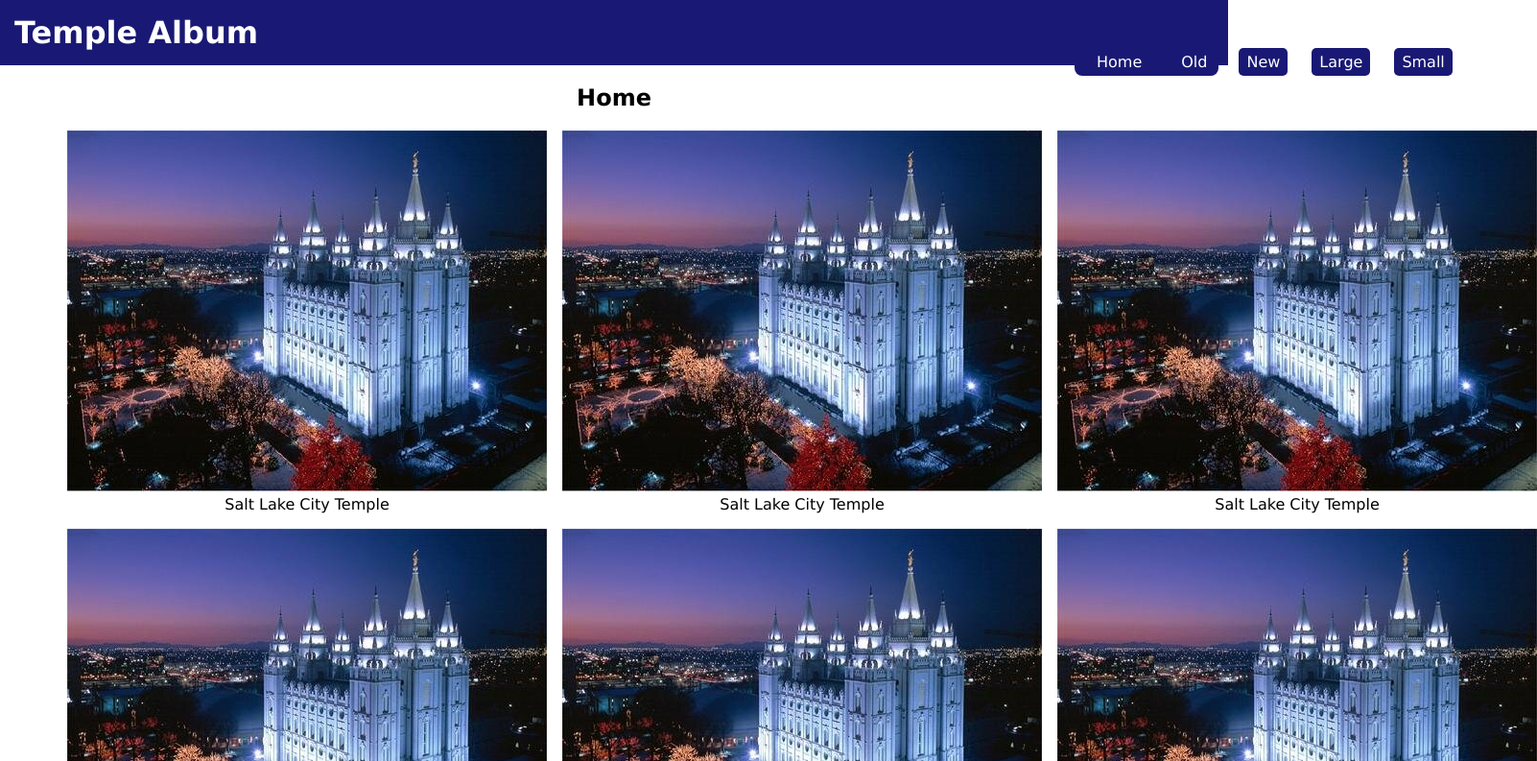
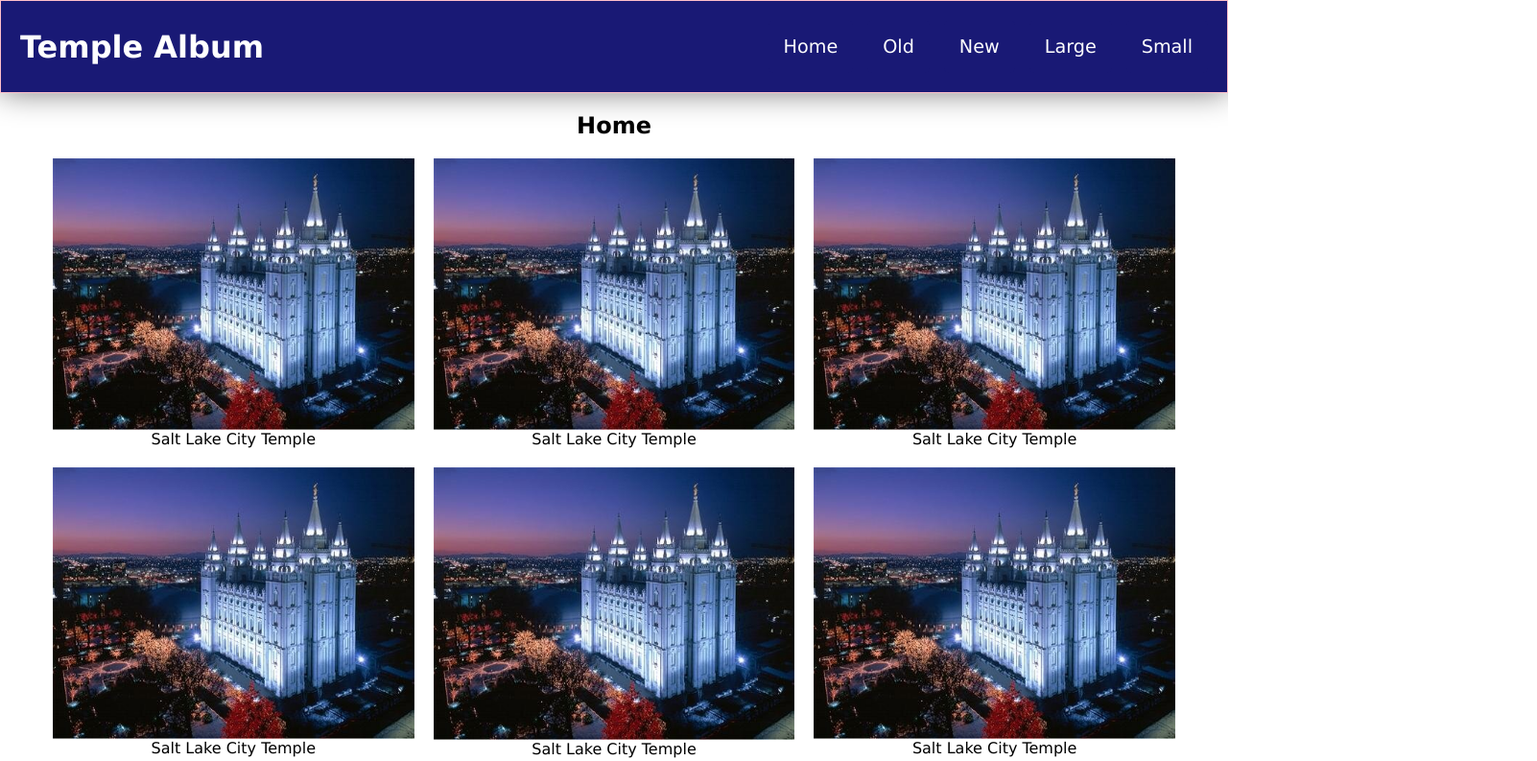
Before and after one commit to mckinleyks/wdd131, a plain HTML site: page temples.html in a window 1280 px wide. Shown: the top 793 px of the page at 96% size, 1602 px wide, since content can reach past the window. Drawn offline with Linux system fonts and the light colour scheme.

Commit message:
large screen updated

```diff
--- a/scripts/temples.js
+++ b/scripts/temples.js
@@ -1,30 +1,45 @@
+document.addEventListener("DOMContentLoaded", function() {
     const hamburgerButton = document.getElementById("hamburger");
     const menu = document.getElementById("menu");
     const closeButton = document.getElementById("close");
 
+
+
+    if (hamburgerButton && menu && closeButton) {
         hamburgerButton.addEventListener("click", () => {
             if (menu.classList.contains("hidden")) {
                 menu.classList.remove("hidden");
                 menu.classList.add("visible");
-        hamburgerButton.innerHTML = "&#10006;";
+                hamburgerButton.style.display = "none";
+                closeButton.style.display = "block";
+
             } else {
                 menu.classList.remove("visible");
                 menu.classList.add("hidden");
-        hamburgerButton.innerHTML = "&#9776";
+                hamburgerButton.style.display = "block";
+                closeButton.style.display = "none";
             }
         });
 
         closeButton.addEventListener("click", () => {
             menu.classList.remove("visible");
             menu.classList.add("hidden");
-    hamburgerButton.innerHTML = "&#9776;";
-})
+            hamburgerButton.style.display = "block";
+            closeButton.style.display = "none";
+        });
+
+    } else {
+        console.error("Elements not found: hamburgerButton, menu, or closeButton");
+    }
 
     const yearElement = document.getElementById("year");
     const currentYear = new Date().getFullYear();
+    if (yearElement) {
         yearElement.textContent = currentYear;
+    } else {
+        console.log("Element with ID 'year' not found.");
+    }
 
-document.addEventListener("DOMContentLoaded", function() {
     const lastModifiedElement = document.getElementById("last-modified");
     if (lastModifiedElement) {
         const lastModifiedDate = document.lastModified;
@@ -32,5 +47,4 @@ document.addEventListener("DOMContentLoaded", function() {
     } else {
         console.log("Element with ID 'last-modified' not found.");
     }
-
 });
--- a/styles/temples-large.css
+++ b/styles/temples-large.css
@@ -1,45 +1,166 @@
-#menu, #menu ul {
+* {
     margin: 0;
     padding: 0;
-    list-style: none;
+    box-sizing: border-box;
 }
 
-#menu {
+
+body  {
+    font-family: 'Lucida Sans', 'Lucida Sans Regular', 'Lucida Grande', 'Lucida Sans Unicode', Geneva, Verdana, sans-serif
+}
+
+header {
+    background-color: rgb(25, 25, 117);
+    display: grid;
+    grid-gap: 1rem;
+    padding: 20px;
+    border: 1px solid pink;
+    box-shadow: 0 0 30px grey;
+}
+
+header, main {
+    margin: 0 auto;
+}
+
+h1 {
+    font-size: 2rem;
+}
+nav {
+    background-color: rgb(25, 25, 117);
+    nav ul {
+        list-style: none;
+        display: flex;
+        flex-direction: column;
+    }
+}
+
+nav a {
+    display: block;
+    color: white;
+    text-align: center;
+    padding: 1rem;
+    text-decoration: none;
+    font-size: larger;
+}
+
+#hamburger {
     display: none;
 }
 
+/*#menu {
+    display: none;
+    position: absolute;
+    top: 50px;
+    right: 10px;
+    background-color: rgb(25, 25, 117);
+    border-radius: 8px;
+    width: 150px;
+    z-index: 1000;
+    text-align: center;
+
+}*/
+
 
 @media (min-width: 600px) {
+
+
     .gallery {
+        display: grid;
         grid-template-columns: 1fr 1fr;
+        gap: 20px;
+        width: 100%;
+        max-width: 100%;
+        margin: 0 auto;
+        padding: 0;
+        box-sizing: border-box;
+    }
+
+
+    .gallery img {
+        width: 100%;
+        height: auto;
+        display: block;
+        margin: 0 auto;
+    }
+
+    #hamburger {
+        display: none;
     }
 }
 
-@media (min-width: 800px) {
+
+
+@media (min-width: 900px) {
+    header {
+        display: flex;
+        justify-content: space-between;
+        align-items: center;
+        background-color: rgb(25, 25, 117);
+        color: white;
+    }
+
+    nav ul {
+        display: flex;
+        list-style: none;
+        justify-content: flex-end;
+        flex-direction: row;
+
+    }
+
+    nav a {
+        flex: 1 1 100%;
+        text-decoration: none !important;
+    }
+
+    /*#menu {
+        display: flex !important;
+        align-items: center;
+        margin: 0;
+        padding: 0;
+        position: static;
+        width: auto;
+        background: none;
+    }
+    #menu .navigation {
+        display: flex !important;
+        list-style: none;
+        margin: 0;
+        padding: 0;
+    }
+
+
+    #menu .navigation li {
+        margin: 0;
+
+    }
+
+    #menu .navigation a {
+        display: block;
+        text-decoration: none;
+        color: white;
+        background-color: rgb(25, 25, 117);
+        padding: 8px 12px;
+        border-radius: 5px;
+        transition: background-color 0.3s ease;
+
+    }
+
+    #menu .navigation a {
+        display: flex;
+    }
+
+
     .gallery {
         grid-template-columns: 1fr 1fr 1fr;
     }
-    #hamburger {
-        display: none;
-    }
 
-    #menu {
+    /*#menu ul {
         display: flex;
         flex-direction: row;
-        justify-content: space-between;
-        align-items: center;
-        gap: 10px;
+        justify-content: center;
+        padding: 0 15px;
         max-width: 960px;
-        margin: 0 auto;
-    }
-
-    #menu ul {
-        display: flex;
-        flex-direction: row;
-        justify-content: space-between;
-        padding: 0 15px;
-        max-width: 1200px;
-        margin: 0 auto;
+        margin: 0;
         list-style: none;
     }
 
@@ -53,11 +174,42 @@
         padding: 5px 8px;
         text-decoration: none;
         border-radius: 5px;
-    }
+        display: inline-block;
+        text-align: center;
+    }*/
 
-    #menu a:hover {
+        #hamburger, #close {
+            display: none !important;
+        }
+
+    nav a:hover {
         background-color: pink;
         color: rgb(25, 25, 117);
         border-radius: 5px;
     }
+
+
+    .gallery {
+        display: grid;
+        grid-template-columns: repeat(3, 1fr);
+        gap: 20px;
+        justify-content: center;
+        align-items: center;
+        width: 100%;
+        margin: 0 auto;
+        padding: 0;
+        box-sizing: border-box;
+        overflow: hidden;
+    }
+
+    .gallery img {
+        width: 100%;
+        height: auto;
+        display: block;
+        margin: 0 auto;
+    }
+
+
+
+
 }
--- a/styles/temples.css
+++ b/styles/temples.css
@@ -30,10 +30,24 @@ header {
     font-size: 30px;
     cursor: pointer;
     color: white;
+    display: block;
+}
+
+#close {
+    background: none;
+    border: none;
+    font-size: 30px;
+    color: white;
+    display: none;
+    position: absolute;
+    top: 10px;
+    right: 10px;
 }
 
 #menu {
     display: none;
+    flex-direction: column;
+    align-items: center;
     background-color: rgb(25, 25, 117);
     padding: 10px;
     border-radius: 8px;
@@ -42,19 +56,24 @@ header {
     right: 10px;
     width: 150px;
     z-index: 1000;
-    text-align: center;
 }
 
-#menu ul {
+nav.visible {
+    display: flex;
+}
+
+nav ul {
     list-style: none;
     display: flex;
+    flex-direction: column;
+    align-items: center;
     gap: 15px;
     margin: 0;
     padding: 0;
 
 }
 
-#menu.visible {
+nav .visible {
     display: flex;
     justify-content: space-between;
     align-items: center;
@@ -62,11 +81,11 @@ header {
     border-radius: 8px;
 }
 
-#menu li {
+nav li {
     width: 100%;
 }
 
-#menu a {
+nav a {
     color: white;
     text-decoration: none;
     padding: 5px 10px;
@@ -78,7 +97,7 @@ header {
     padding: 10px;
 }
 
-#menu a:hover {
+nav a:hover {
     background-color: pink;
     color: rgb(25, 25, 117);
 }
@@ -96,7 +115,7 @@ header {
 
 }
 
-.navigation {
+nav ul {
     list-style: none;
     padding: 0;
     margin: 0;
@@ -107,19 +126,13 @@ header {
     gap: 15px;
 }
 
-.navigation a {
+nav a {
     text-decoration: none;
     color: White;
     padding: 5px 10px;
     text-align: center;
     width: 100%;
 
-}
-
-.navigation a:hover {
-    background-color: pink;
-    color: rgb(25, 25, 117);
-    border-radius: 5px;
 }
 
 main {
--- a/temples.html
+++ b/temples.html
@@ -17,12 +17,11 @@
 <body>
     <header>
         <h1>Temple Album</h1>
-        <button id="hamburger" aria-label="Toggle Menu">
-            &#9776;
-        </button>
-        <nav id="menu" class="hidden">
-            <ul class="navigation">
-                <li><a href="#" title="Home">Home</a></li>
+        <button id="hamburger" aria-label="Toggle Menu">&#9776;</button>
+        <button id="close" class="hidden" aria-label="Close Menu">&#10006;</button>
+        <nav>
+            <ul>
+                <li><a href="#" class="active">Home</a></li>
                 <li><a href="#" title="Old">Old</a></li>
                 <li><a href="#" title="New">New</a></li>
                 <li><a href="#" title="Large">Large</a></li>
```
Lines whose indentation alone changed are shown as unchanged.
